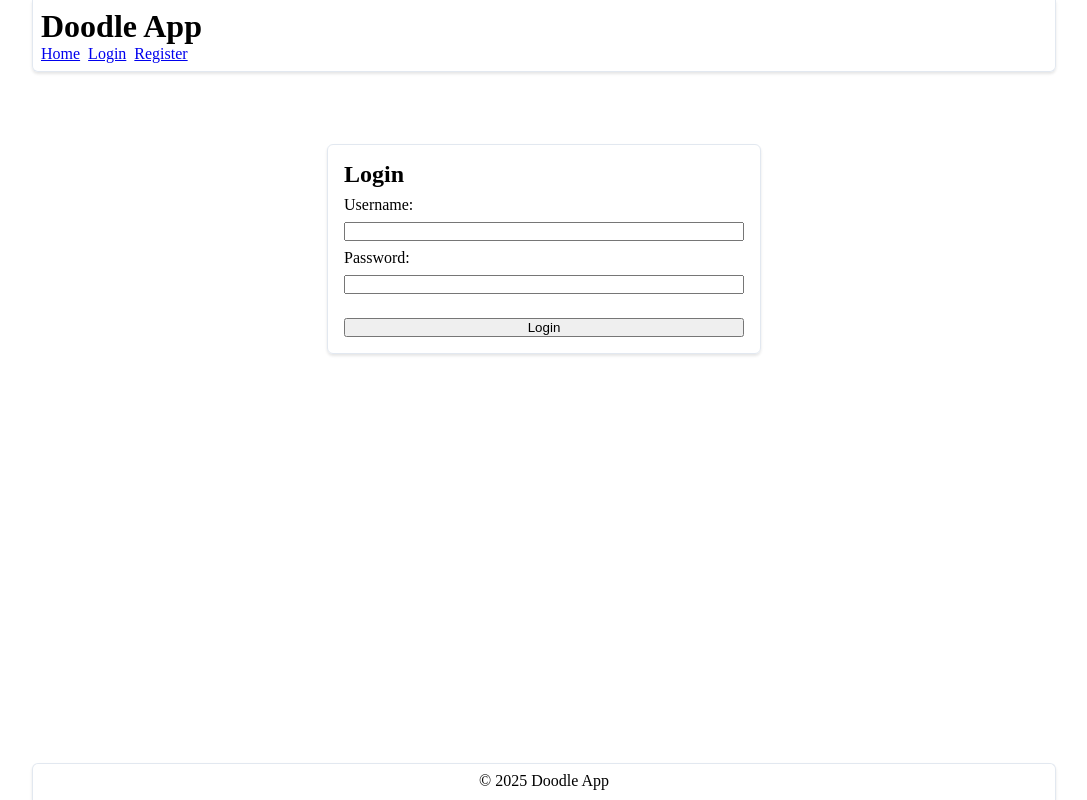
After one commit to tomp2/tikawe-2025, a Flask app: page /login in a window 1280 px wide. The commit adds this page. Shown: the whole page, without its empty margins (96-1183 px from the left). Run offline with Flask 3, Linux system fonts and the light colour scheme.

Commit message:
feat: implement registration and login

```diff
--- a/app.py
+++ b/app.py
@@ -1,7 +1,8 @@
 import sqlite3
 from pathlib import Path
 
-from flask import Flask, g, send_file, render_template
+from flask import Flask, g, send_file, render_template, request, redirect, url_for, session
+from werkzeug.security import generate_password_hash, check_password_hash
 
 import config
 
@@ -20,6 +21,48 @@ def index():
     query = "SELECT * FROM doodles ORDER BY views DESC LIMIT 10"
     doodles = db.execute(query).fetchall()
     return render_template("home.html", doodles=doodles)
+
+
+@app.route("/register", methods=["GET", "POST"])
+def register():
+    if request.method == "POST":
+        username = request.form["username"]
+        password = request.form["password"]
+        db = get_db()
+        hashed_password = generate_password_hash(password)
+        try:
+            db.execute(
+                "INSERT INTO users (username, password_hash) VALUES (?, ?)",
+                (username, hashed_password)
+            )
+            db.commit()
+            user = db.execute("SELECT * FROM users WHERE username = ?", (username,)).fetchone()
+            session["user_id"] = user["id"]
+            return redirect(url_for("index"))
+        except sqlite3.IntegrityError:
+            return "Username taken!"
+
+    return render_template("register.html")
+
+
+@app.route("/login", methods=["GET", "POST"])
+def login():
+    if request.method == "POST":
+        username = request.form["username"]
+        password = request.form["password"]
+        db = get_db()
+        user = db.execute("SELECT * FROM users WHERE username = ?", (username,)).fetchone()
+        if user and check_password_hash(user["password_hash"], password):
+            session["user_id"] = user["id"]
+            return redirect(url_for("index"))
+        return "Invalid credentials!"
+    return render_template("login.html")
+
+
+@app.route("/logout")
+def logout():
+    session.clear()
+    return redirect(url_for("index"))
 
 
 @app.route('/image/<filename>')
--- a/static/index.css
+++ b/static/index.css
@@ -40,6 +40,7 @@ footer {
     border-radius: var(--radius-md) var(--radius-md) 0 0;
     padding: 0.5rem 0.5rem;
     text-align: center;
+    box-shadow: var(--shadow);
 }
 
 .doodles {
@@ -65,3 +66,19 @@ footer {
     display: flex;
     flex-direction: column;
 }
+
+.register-form {
+    display: flex;
+    flex-direction: column;
+    gap: 0.5rem;
+    border: var(--border);
+    border-radius: var(--radius-md);
+    padding: 1rem;
+    max-width: 400px;
+    box-shadow: var(--shadow);
+    margin-top: 3rem;
+
+    button {
+        margin-top: 1rem;
+    }
+}
--- a/templates/layout.html
+++ b/templates/layout.html
@@ -15,6 +15,7 @@
     <a href="/">Home</a>
     {% if session.get('user_id') %}
       <a href="/submit">Submit Doodle</a>
+      <a href="/profile">Profile</a>
       <a href="/logout">Logout</a>
     {% else %}
       <a href="/login">Login</a>
--- /dev/null
+++ b/templates/login.html
@@ -0,0 +1,12 @@
+{% extends "layout.html" %}
+{% block title %}Login - Doodle App{% endblock %}
+{% block content %}
+  <form action="/login" method="POST" class="register-form mx-auto">
+    <h2>Login</h2>
+    <label for="username">Username:</label>
+    <input type="text" id="username" name="username" required>
+    <label for="password">Password:</label>
+    <input type="password" id="password" name="password" required>
+    <button type="submit">Login</button>
+  </form>
+{% endblock %}
```
Also changed, not shown: templates/register.html (added, +12 -0 lines).
